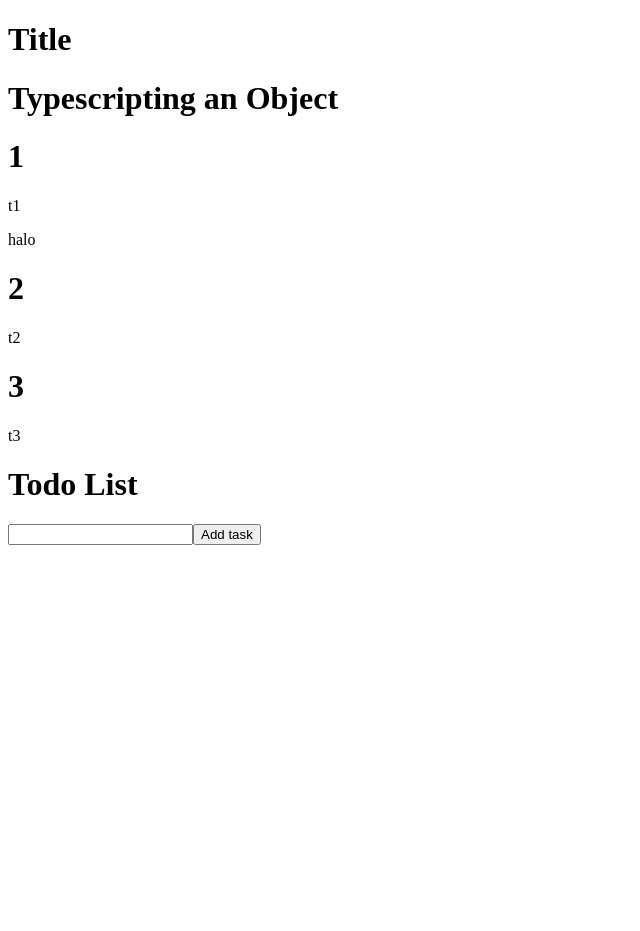
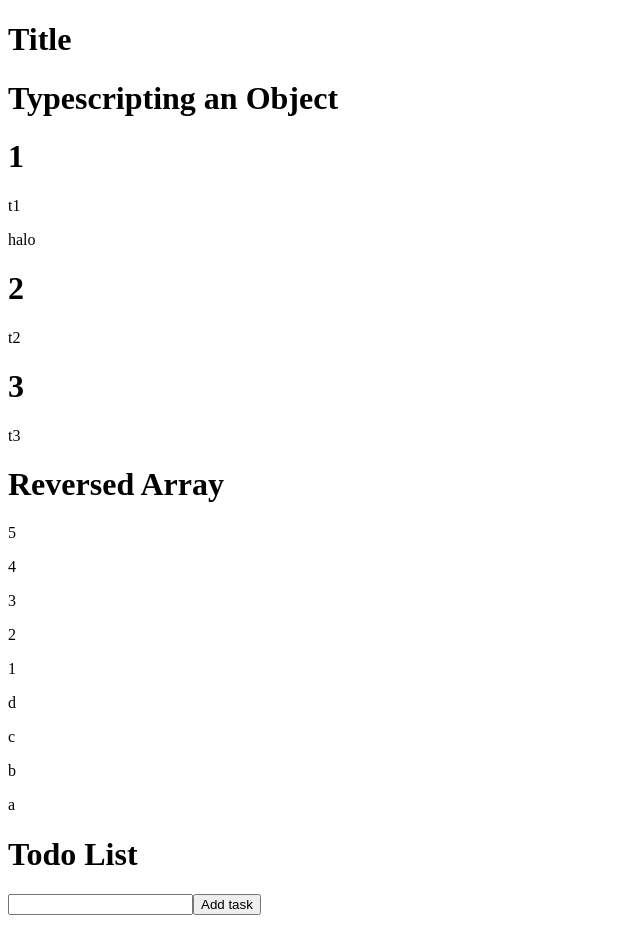
Before and after one commit to akshpnwr/typescript-tut, a React (Vite) app: page / in a window 1280 px wide. Shown: the whole page, without its empty margins (0-640 px from the left). Before the commit the page ends 800 px from the top, so only its background shows below. Built offline with nearby package versions, Linux system fonts and the light colour scheme.

Commit message:
generics in typescript

```diff
--- a/src/App.tsx
+++ b/src/App.tsx
@@ -13,6 +13,10 @@ function getData():PostProps {
   return [{id: 1, title: 't1', message: 'halo'}, {id: 2, title: 't2'}, {id: 3, title: 't3'}];
 }
 
+function reverseArray<T>(arr: T[]): T[] {
+  return arr.reverse();
+}
+
 function App() {
 
   const [title, setTitle] = useState<string | null>("Title");
@@ -24,6 +28,10 @@ function App() {
 
   const data = getData();
 
+  const reversedArray1 = reverseArray<number>([1,2,3,4,5]);
+  const reversedArray2 = reverseArray<string>(['a', 'b', 'c','d']);
+
+
   return (
     <>
     <h1 onClick={(e)=> changeTitle(e)}>
@@ -34,6 +42,13 @@ function App() {
       <Post id={item.id} title={item.title} message={item.message} />
     )
   }
+  <h1>Reversed Array</h1>
+  {
+    reversedArray1.map(item=> <p>{item}</p>)
+  }
+  {
+    reversedArray2.map(item=><p>{item}</p>)
+  }
     <TodoList />
     </>
   )
--- a/src/ToDo.tsx
+++ b/src/ToDo.tsx
@@ -11,7 +11,6 @@ function TodoList() {
     const addTask = () => {
 
         const newTask = taskRef.current?.value;
-        console.log(newTask)
         if (newTask){
             setTasks([...tasks, newTask])
         }
```
